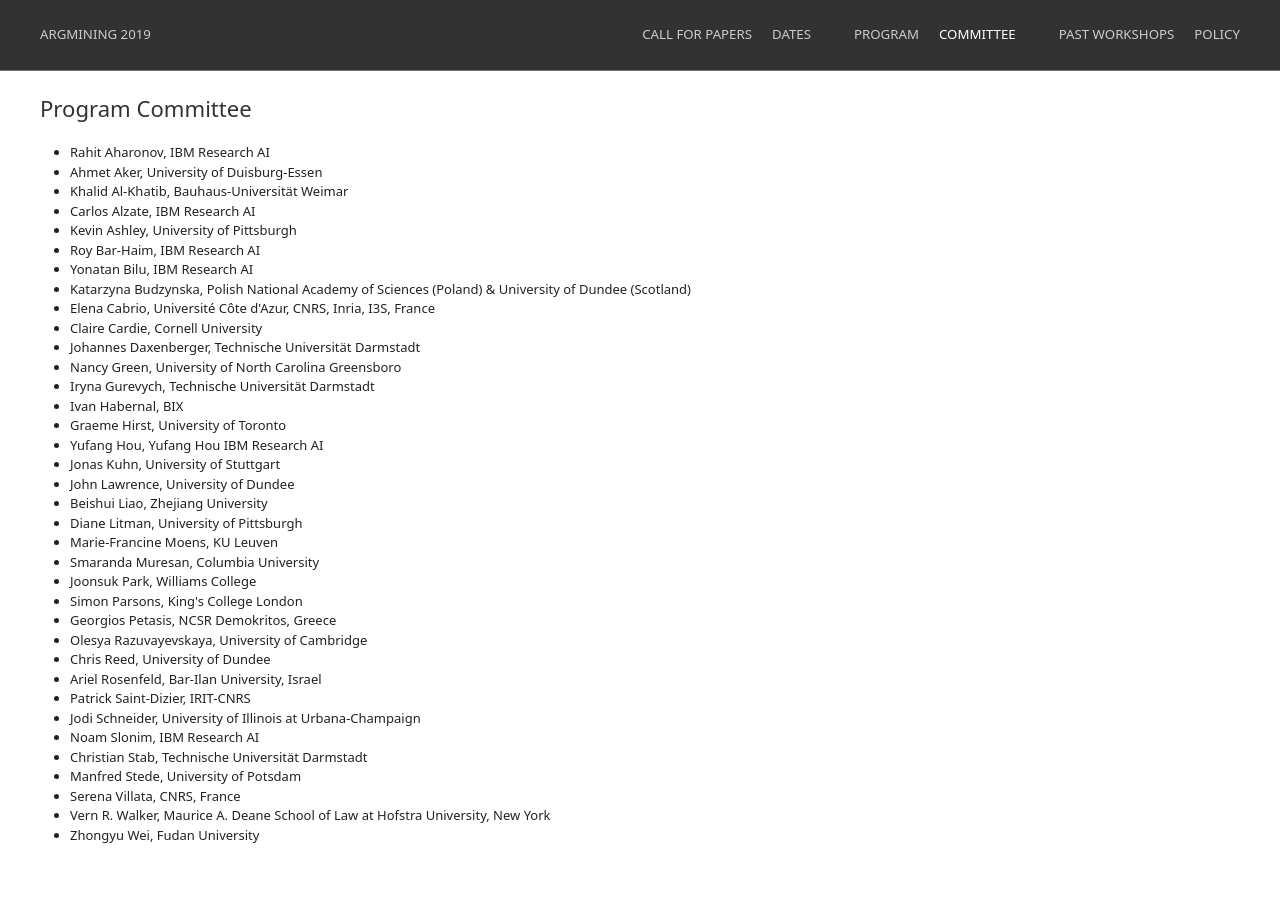
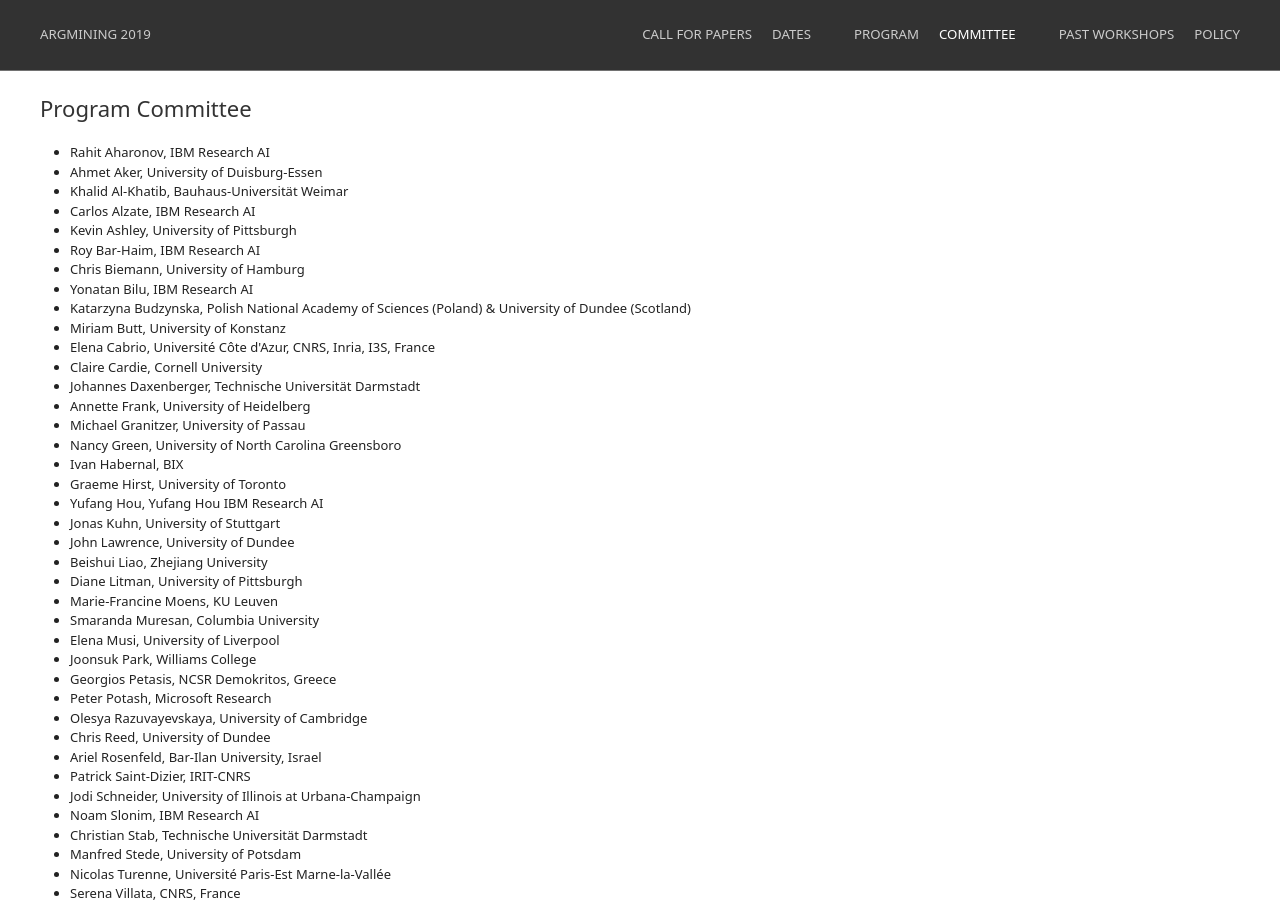
Before and after one commit to argmining19-webis-de/argmining19-webis-de.github.io, a Jekyll site: the page built from organizing-committee.html, in a window 1280 px wide and 900 px high, scrolled down 757 px. Built offline with Jekyll 4.4.1, drawn with Linux system fonts in a browser that asks for light colours; some of the changed text lies outside the part shown.

Commit message:
changed commi#ttee

```diff
--- a/organizing-committee.html
+++ b/organizing-committee.html
@@ -34,13 +34,17 @@ description: Committee
             <li>Kevin Ashley, University of Pittsburgh</li> <!---->
 
             <li>Roy Bar-Haim, IBM Research AI</li>
+            <li>Chris Biemann, University of Hamburg</li>
             <li>Yonatan Bilu, IBM Research AI</li>
+
             <li>Katarzyna Budzynska, Polish National Academy of Sciences (Poland) & University of Dundee (Scotland)</li>
+            <li>Miriam	Butt, University of Konstanz</li>
             <li>Elena Cabrio, Université Côte d'Azur, CNRS, Inria, I3S, France</li>
             <li>Claire Cardie, Cornell University</li><!---->
             <li>Johannes Daxenberger, Technische Universität Darmstadt</li>
+            <li>Annette Frank, University of Heidelberg</li>
+            <li>Michael Granitzer, University of Passau</li>
             <li>Nancy Green, University of North Carolina Greensboro</li><!---->
-            <li>Iryna Gurevych, Technische Universität Darmstadt</li><!---->
             <li>Ivan Habernal, BIX</li><!---->
             <li>Graeme Hirst, University of Toronto</li>
             <li>Yufang Hou, Yufang	Hou	IBM Research AI</li>
@@ -51,9 +55,11 @@ description: Committee
 
             <li>Marie-Francine Moens, KU Leuven</li>
             <li>Smaranda Muresan,	Columbia University</li>
+            <li>Elena Musi, University of Liverpool</li>
             <li>Joonsuk Park, Williams College</li>
-            <li>Simon Parsons, King's College London</li>
+
             <li>Georgios Petasis, NCSR Demokritos, Greece</li><!---->
+            <li>Peter Potash, Microsoft Research</li>
             <li>Olesya Razuvayevskaya, University of Cambridge</li>
 
             <li>Chris Reed, University of Dundee</li><!---->
@@ -63,8 +69,9 @@ description: Committee
             <li>Noam Slonim, IBM Research AI</li>
             <li>Christian Stab,	Technische Universität Darmstadt</li>
             <li>Manfred Stede, University of Potsdam</li>
+            <li>Nicolas Turenne, Université Paris-Est Marne-la-Vallée</li>
             <li>Serena Villata,	CNRS, France</li>
-
+            <li>Adam Wyner, Swansea University</li>
             <li>Vern R. Walker,	Maurice A. Deane School of Law at Hofstra University, New York</li><!---->
             <li>Zhongyu Wei, Fudan University</li>
 
```
